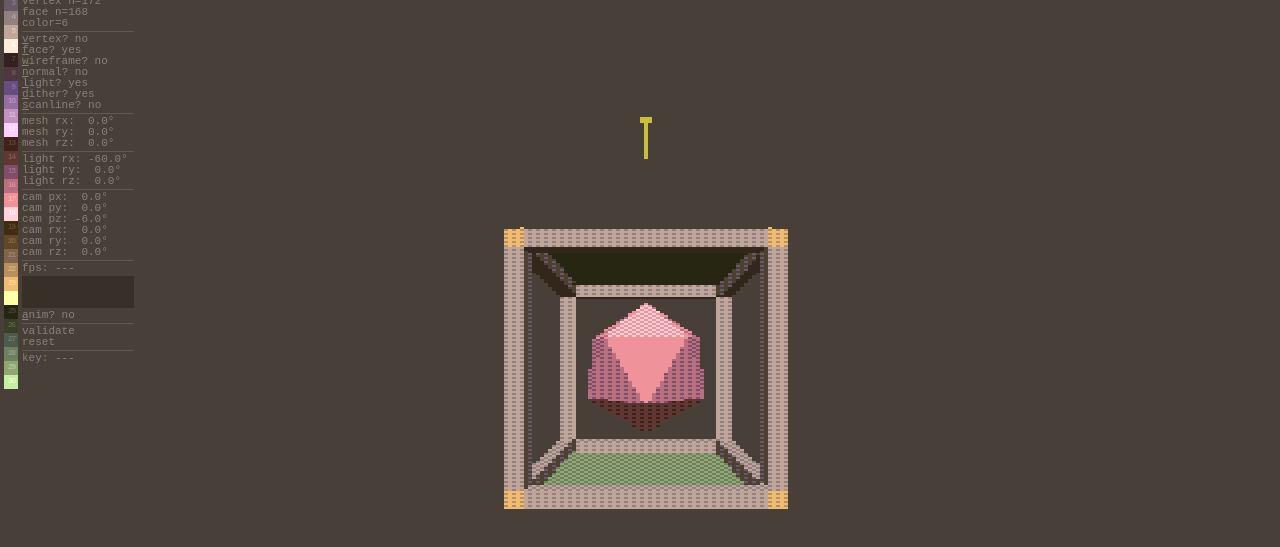
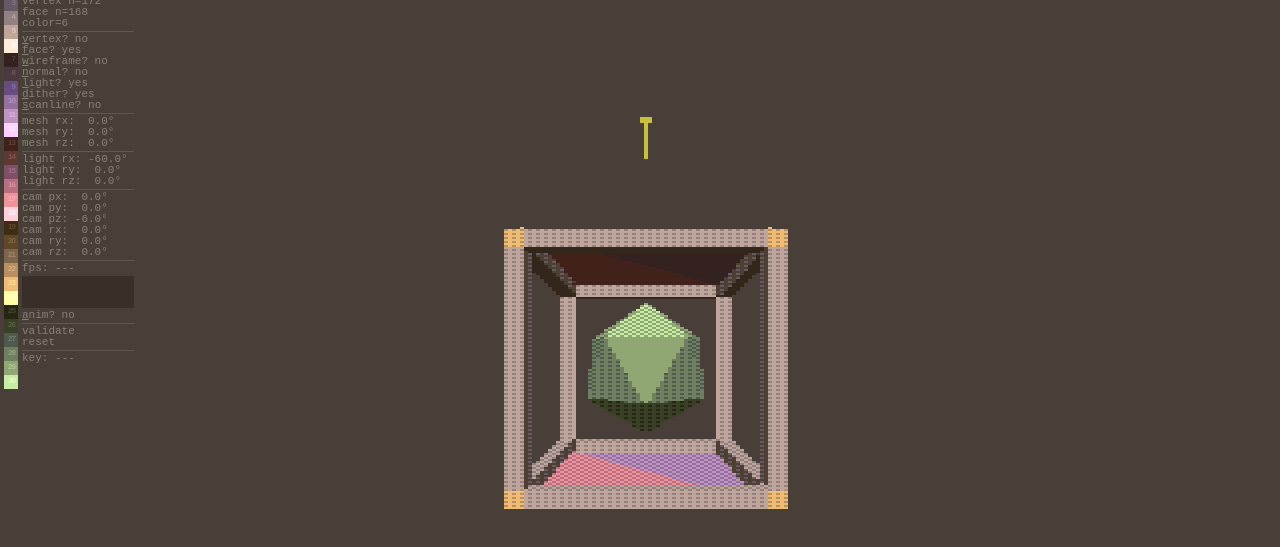
Before and after one commit to chiptune/lol3d, a plain HTML site: page index.html in a window 1280 px wide. Shown: the part 35-582 px from the top of the page. Drawn offline with Linux system fonts and the light colour scheme.

Commit message:
some colors changed

```diff
--- a/index.html
+++ b/index.html
@@ -10,7 +10,8 @@
 -->
 <head>
 <title>lol 3d</title>
-<meta http-equiv="Content-Type" content="text/html;charset=utf-8">
+<meta http-equiv="content-type" content="text/html;charset=utf-8">
+<meta http-equiv="content-language" content="en">
 <meta name="description" content="lol 3d">
 <meta name="robots" content="nofollow noindex noarchive">
 <style type="text/css">
@@ -34,7 +35,7 @@ window.addEventListener('load',function()
     {
     vtx:[-a,-a,-a,a,-a,-a,a,a,-a,-a,a,-a],
     tri:[0,2,1,0,3,2],
-    col:[4,4]
+    col:[1,2]
     };
   mesh.cube=
     {
@@ -60,7 +61,7 @@ window.addEventListener('load',function()
     {
     vtx:[-a,0,b,a,0,b,-a,0,-b,a,0,-b,0,b,a,0,b,-a,0,-b,a,0,-b,-a,b,a,0,-b,a,0,b,-a,0,-b,-a,0],
     tri:[1,4,0,4,9,0,4,5,9,8,5,4,1,8,4,1,10,8,10,3,8,8,3,5,3,2,5,3,7,2,3,10,7,10,6,7,6,11,7,6,0,11,6,1,0,10,1,6,11,0,9,2,11,9,5,2,9,11,2,7],
-    col:[2,2,2,2,2,2,2,2,2,2,2,2,2,2,2,2,2,2,2,2]
+    col:[4,4,4,4,4,4,4,4,4,4,4,4,4,4,4,4,4,4,4,4]
     //col:[1,1,1,1,1,3,3,3,3,2,2,2,2,3,3,3,3,3,3,2]
     };
   LOL('test',mesh);
```
